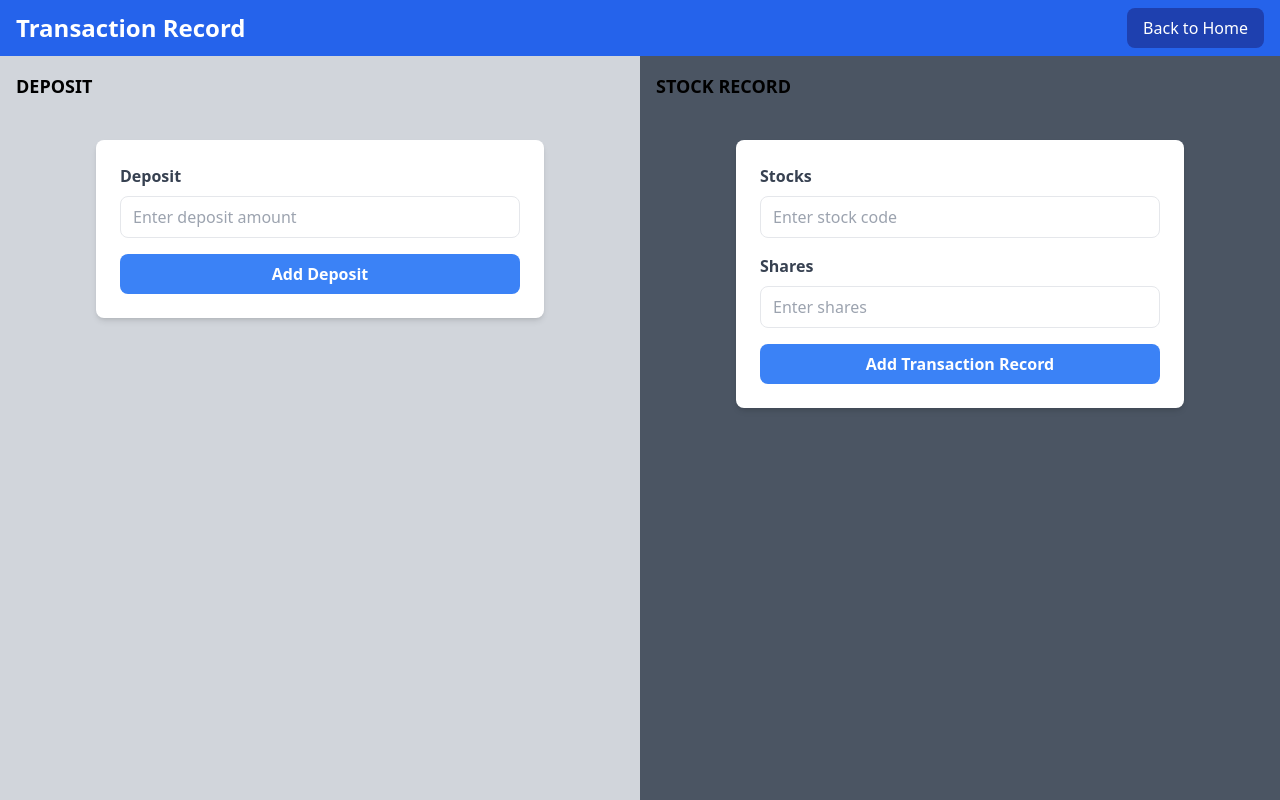
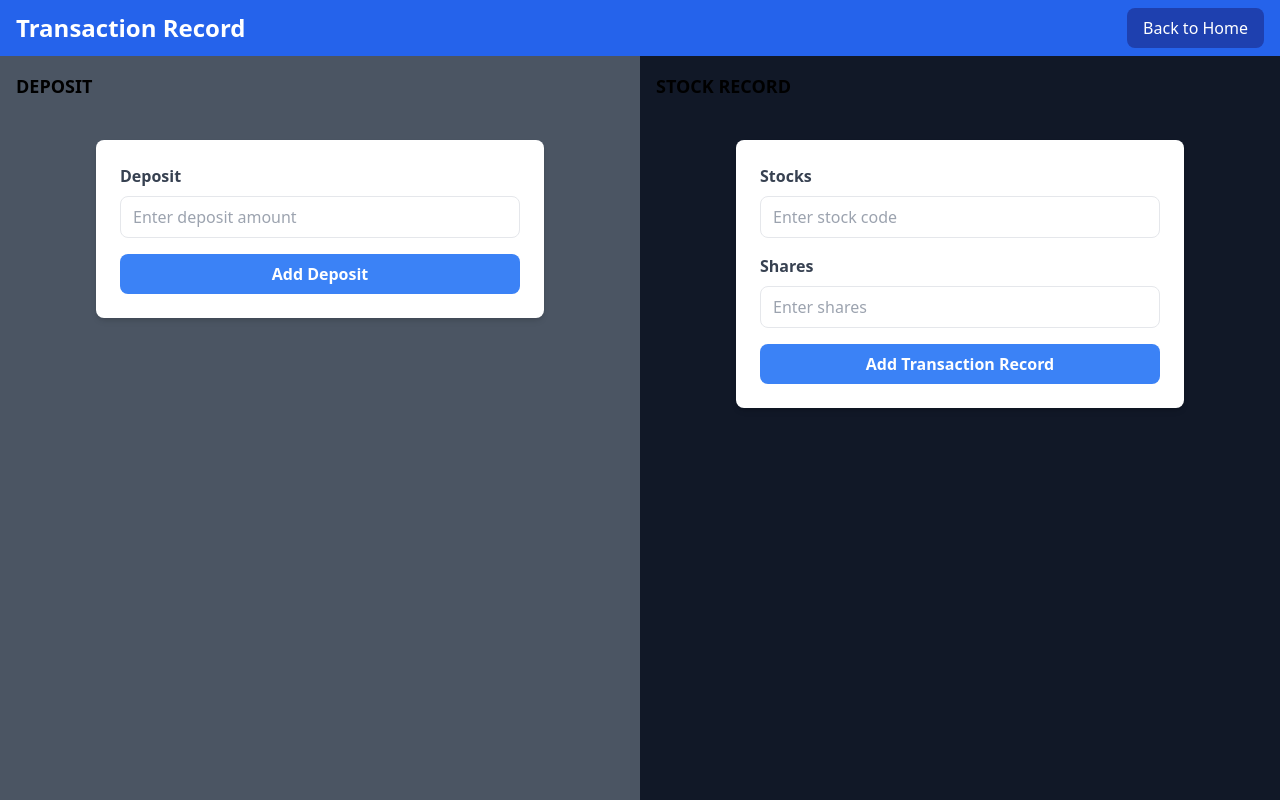
Before and after one commit to petertam888/finance-portfolio-application-ui, a Next.js app: page /transaction in a window 1280 px wide. Built offline with nearby package versions, Linux system fonts and the light colour scheme.

Commit message:
small update for the layout

```diff
--- a/pages/buyStock.js
+++ /dev/null
@@ -1,12 +0,0 @@
-// pages/page1.js
-
-import BuyStockForm from '../components/BuyStockForm';
-
-export default function buyStock({backendUrl}) {
-    return (
-      <div id="buy" style={{ marginBottom: '40px' }}>
-        <h2 style={{ marginBottom: '20px' }}>Buy Stocks</h2>
-        <BuyStockForm backendUrl={backendUrl} />
-      </div>
-    );
-  }
--- a/pages/transaction.js
+++ b/pages/transaction.js
@@ -22,13 +22,13 @@ export default function Transaction() {
       {/* Main content */}
       <div className="flex-grow flex">
         {/* Add Deposit Form */}
-        <div className="w-1/2 bg-gray-300 p-4">
+        <div className="w-1/2 bg-gray-600 p-4">
           <h2 className="text-lg font-bold mb-2">DEPOSIT</h2>
           <AddDepositForm />
         </div>
 
         {/* Buy Stock Form */}
-        <div className="w-1/2 bg-gray-600 p-4">
+        <div className="w-1/2 bg-gray-900 p-4">
           <h2 className="text-lg font-bold mb-2">STOCK RECORD</h2>
           <BuyStockForm />
         </div>
```
